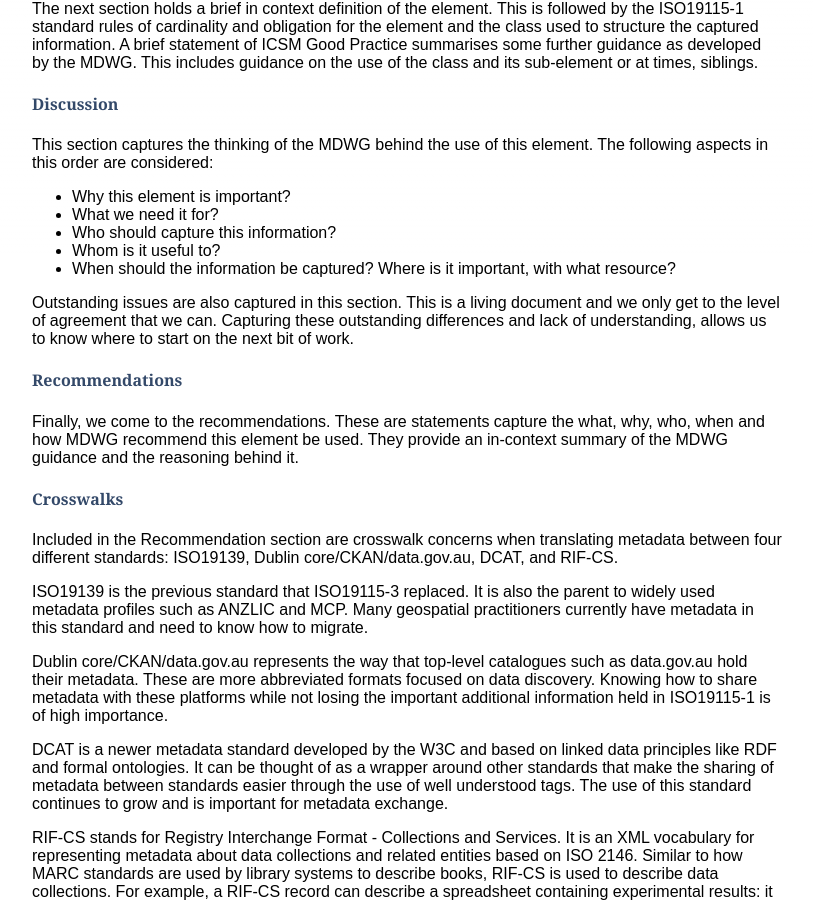
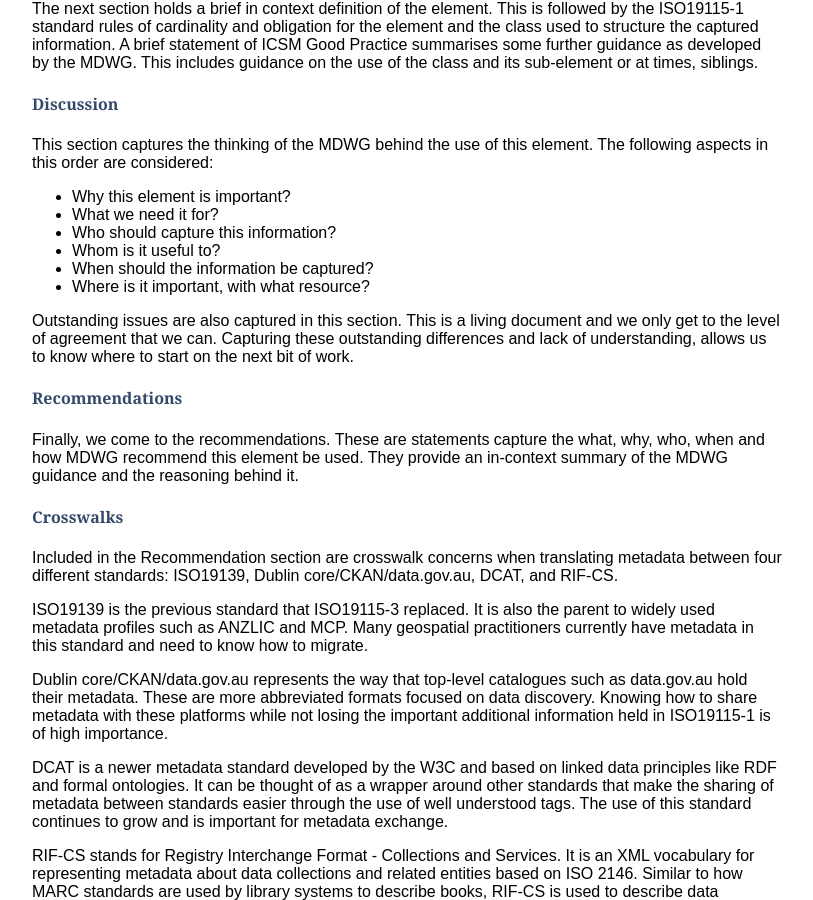
Before and after one commit to OpenWork-NZ/mdwg, a Jekyll site: the page built from _defs/PatternGuide.md, in a window 1280 px wide and 900 px high, scrolled down 1378 px. Shown: the whole window, without its empty margins (233-1046 px from the left). Built offline with Jekyll 4.4.1, drawn with Linux system fonts in a browser that asks for light colours.

```diff
--- a/_defs/PatternGuide.md
+++ b/_defs/PatternGuide.md
@@ -20,6 +20,7 @@ A design pattern is a general, reusable solution to a commonly occurring problem
 An entry starts with a meaningful name that provides an anchor to which we can refer. These are associated in our case with the individual element, class or package in the standard. A star rating (1 to 5 stars) indicates the importance or priority of the element in the general ICSM context. In some domains and agencies, these rating will differ. This is followed by a short statement that provides context for the element and why it is useful.
 
 A small table follows that summarises details about the element. These include:
+
 - **Path** -  Which provides clear identification about where the element sits in the structure of a metadata record.
 - **Governance** -  Details what body is most likely to make decisions about how the element is used and populated. Common values are ISO, Common ICSM, Domain, Agency. Sometimes these decisions are made at more than one level.
 - **Purpose** - Provides the high-level purpose of the element - for what is it most useful? Common values include: Discovery, Evaluation, Use, Management
@@ -38,12 +39,13 @@ The next section holds a brief in context definition of the element. This is fol
 #### Discussion
 
 This section captures the thinking of the MDWG behind the use of this element. The following aspects in this order are considered:
+
 - Why this element is important?
 - What we need it for?
 - Who should capture this information?
 - Whom is it useful to?
 - When should the information be captured?
-Where is it important, with what resource?
+- Where is it important, with what resource?
 
 Outstanding issues are also captured in this section. This is a living document and we only get to the level of agreement that we can.  Capturing these outstanding differences and lack of understanding, allows us to know where to start on the next bit of work.
 
```
